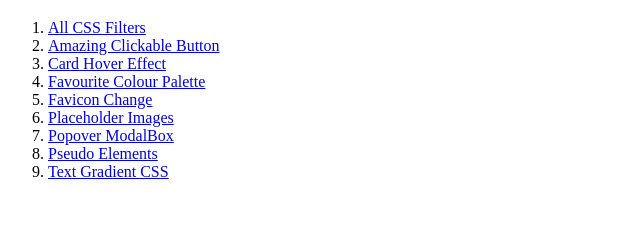
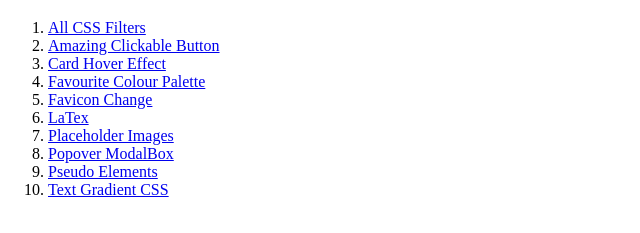
Before and after one commit to Dangvinh77/-, a plain HTML site: page index.html in a window 1280 px wide. Shown: the part 61-294 px from the top of the page, without its empty margins (0-640 px from the left). Drawn offline with Linux system fonts and the light colour scheme.

Commit message:
Update index.html

```diff
--- a/index.html
+++ b/index.html
@@ -16,6 +16,7 @@
             <li><a href="./html/Card_Hover_Effect.html">Card Hover Effect</a></li>
             <li><a href="./html/Fav_Colour_Palette.html">Favourite Colour Palette</a></li>
             <li><a href="./html/Favicon_change.html">Favicon Change</a></li>
+            <li><a href="./html/LaTex.html">LaTex</a></li>
             <li><a href="./html/Placeholder_img.html">Placeholder Images</a></li>
             <li><a href="./html/Popover_ModalBox.html">Popover ModalBox</a></li>
             <li><a href="./html/Pseudo_Elements.html">Pseudo Elements</a></li>
```
